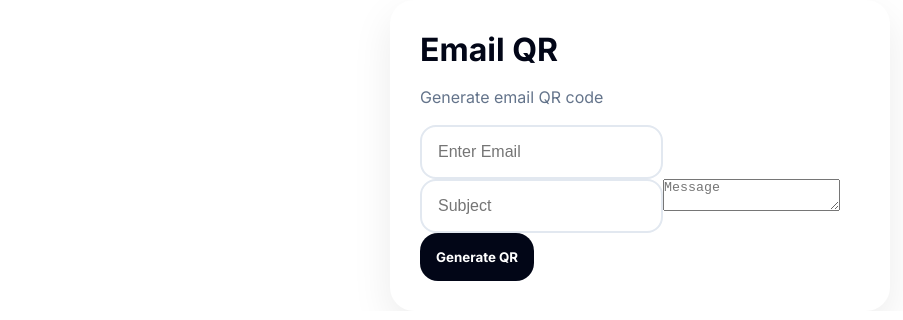
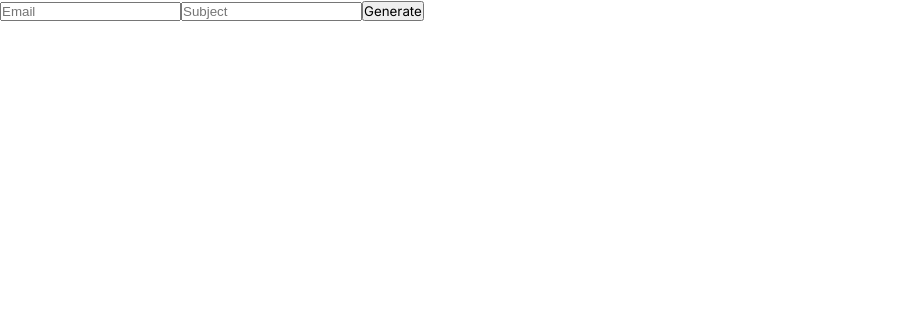
Before and after one commit to g-star-05/QRify, a React app: page /email-template in a window 1280 px wide. Shown: the top 320 px of the page, without its empty margins (0-903 px from the left). Built offline with nearby package versions, Linux system fonts and the light colour scheme; the HTML template or start-up script is replaced by a standard one.

Commit message:
jsx audio and photo updated

```diff
--- a/src/components/Templates/EmailTemplate.jsx
+++ b/src/components/Templates/EmailTemplate.jsx
@@ -1,164 +1,80 @@
+import { useNavigate } from "react-router-dom";
 import { useState } from "react";
 
-import {
-useNavigate
-}
-from "react-router-dom";
+const EmailTemplate = () => {
 
-import "./EmailTemplate.css";
+const navigate = useNavigate();
 
-const EmailTemplate = ()=>{
-
-const navigate =
-useNavigate();
-
-const [email,
-setEmail] =
+const [email,setEmail] =
 useState("");
 
-const [subject,
-setSubject] =
+const [subject,setSubject] =
 useState("");
 
-const [body,
-setBody] =
-useState("");
-
-
-const generateEmailQR =
-()=>{
-
-if(
-!email
-)
-return;
-
+const generateEmailQR = ()=>{
 
 const emailText =
 
-`mailto:${email}?subject=${encodeURIComponent(subject)}&body=${encodeURIComponent(body)}`;
-
+`mailto:${email}?subject=${encodeURIComponent(subject)}`;
 
 navigate(
-
 "/qr-generator",
-
 {
-
 state:{
-
 templateText:
 emailText
-
 }
-
 }
-
 );
 
 };
 
-
 return(
 
-<section
-className=
-"email-template">
-
-<h1>
-
-Email QR
-
-</h1>
-
-<p>
-
-Generate email QR code
-
-</p>
-
-
-<div
-className=
-"email-card">
+<div>
 
 <input
 
-type=
-"email"
+type="email"
 
-placeholder=
-"Enter Email"
+placeholder="Email"
 
-value=
-{email}
+value={email}
 
 onChange={(e)=>
-
 setEmail(
 e.target.value
 )
-
 }
 
 />
 
-
 <input
 
-type=
-"text"
+type="text"
 
-placeholder=
-"Subject"
+placeholder="Subject"
 
-value=
-{subject}
+value={subject}
 
 onChange={(e)=>
-
 setSubject(
 e.target.value
 )
-
 }
 
 />
 
-
-<textarea
-
-placeholder=
-"Message"
-
-value=
-{body}
-
-onChange={(e)=>
-
-setBody(
-e.target.value
-)
-
-}
-
-/>
-
-
 <button
-
 onClick=
 {generateEmailQR}
-
 >
 
-Generate QR
+Generate
 
 </button>
 
 </div>
-
-</section>
 
 );
 
```
